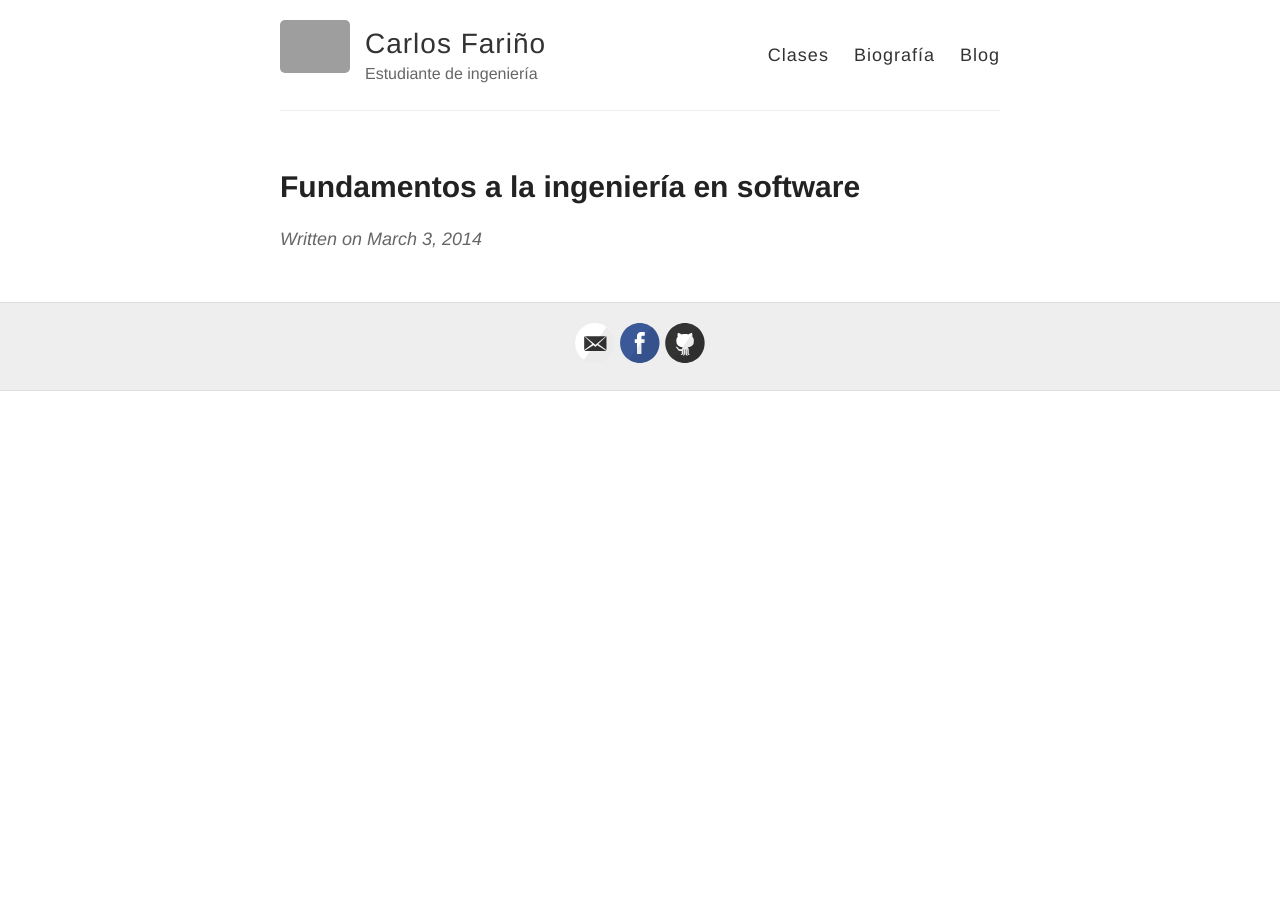
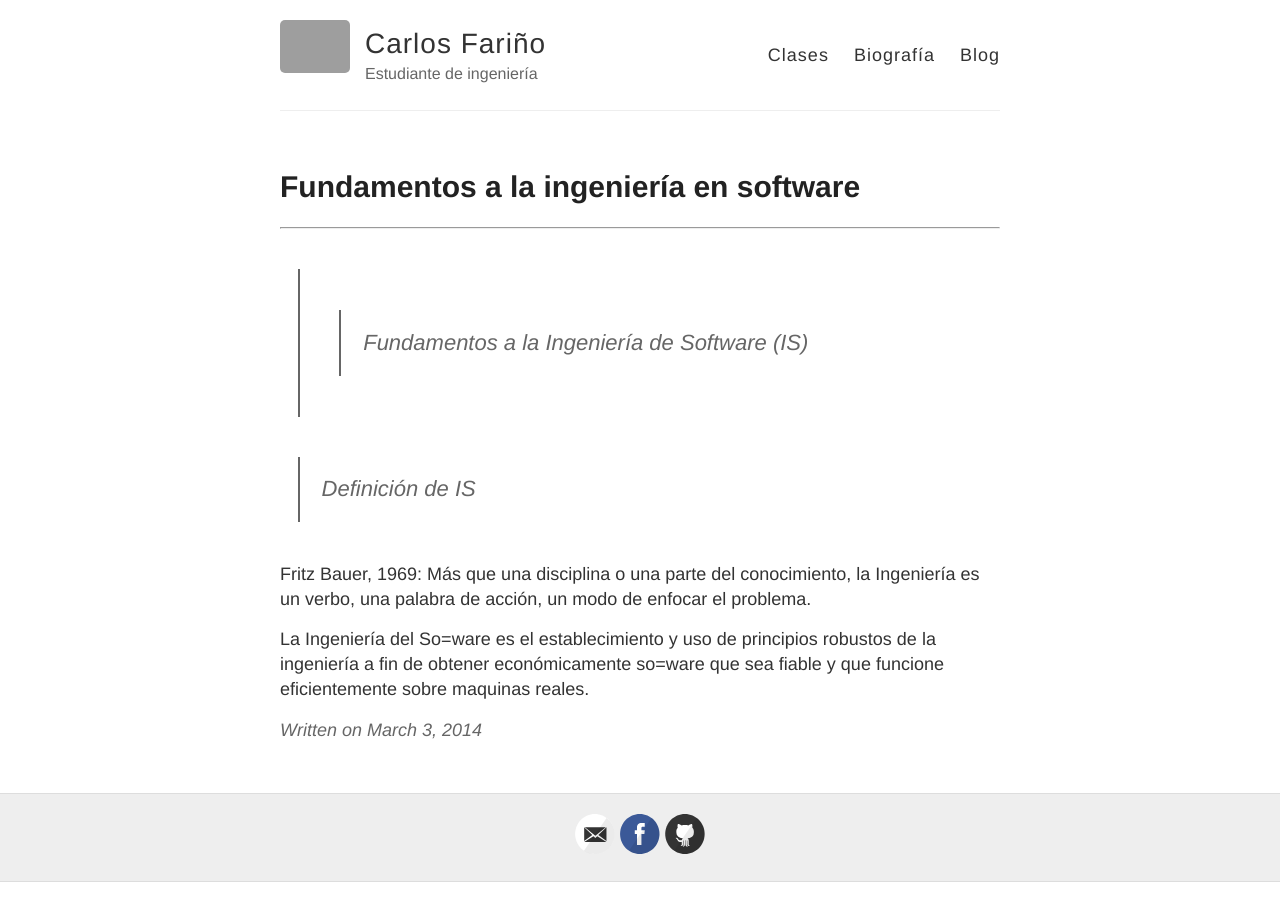
Before and after one commit to andrescharro22/Carlos-F007.github.io, a Jekyll site: the page built from _posts/2014-3-3-Hello-World.md, in a window 1280 px wide. Built offline with Jekyll 4.4.1, drawn with Linux system fonts in a browser that asks for light colours; grey boxes are pictures that could not be loaded.

Commit message:
Update 2014-3-3-Hello-World.md

```diff
--- a/_posts/2014-3-3-Hello-World.md
+++ b/_posts/2014-3-3-Hello-World.md
@@ -2,3 +2,18 @@
 layout: post
 title: Fundamentos a la ingeniería en software
 ---
+
+
+---
+>>Fundamentos a la Ingeniería de Software (IS)
+
+>Definición de IS
+
+Fritz Bauer, 1969: Más que una disciplina o una parte del
+conocimiento, la Ingeniería es un verbo, una palabra de acción,
+un modo de enfocar el problema.
+
+La Ingeniería del So=ware es el establecimiento y uso de
+principios robustos de la ingeniería a fin de obtener
+económicamente so=ware que sea fiable y que funcione
+eficientemente sobre maquinas reales.
```
